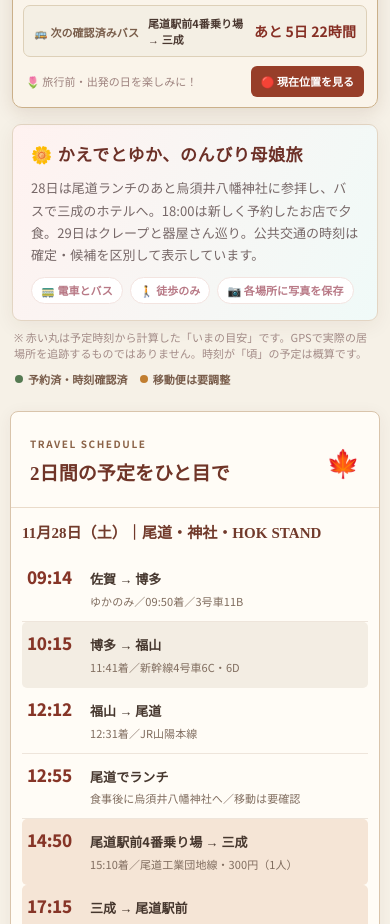
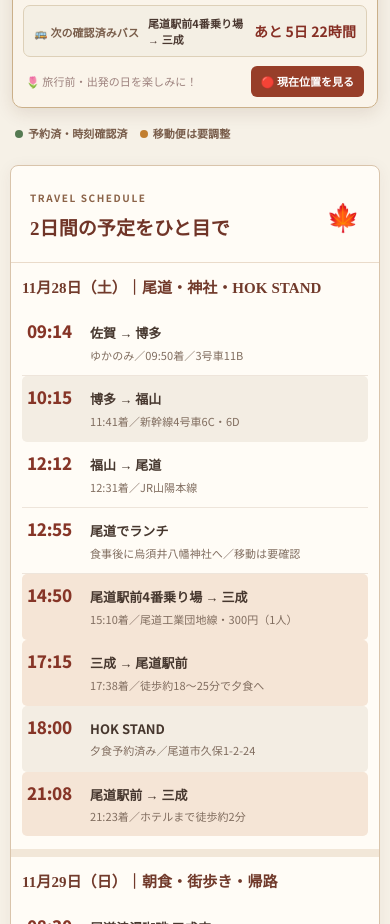
Before and after one commit to kokiaus0216-prog/onomichi-mother-daughter-trip, a plain HTML site: page index.html in a window 390 px wide. Shown: the part 963-1887 px from the top of the page. Drawn offline with Linux system fonts and the light colour scheme.

Commit message:
Remove redundant intro card and current-position disclaimer to simplify mobile itinerary

```diff
--- a/index.html
+++ b/index.html
@@ -183,12 +183,6 @@
           </div>
           <div class="live-footer"><span id="whereNow">旅程の時間に合わせて表示中</span><button id="jumpNow" type="button">🔴 現在位置を見る</button></div>
         </div>
-        <div class="plan-head card">
-          <div class="plan-head-title">🌼 かえでとゆか、のんびり母娘旅</div>
-          <p>28日は尾道ランチのあと烏須井八幡神社に参拝し、バスで三成のホテルへ。18:00は新しく予約したお店で夕食。29日はクレープと器屋さん巡り。公共交通の時刻は確定・候補を区別して表示しています。</p>
-          <div class="plan-badges"><span>🚃 電車とバス</span><span>🚶 徒歩のみ</span><span>📷 各場所に写真を保存</span></div>
-        </div>
-        <p class="live-disclaimer">※ 赤い丸は予定時刻から計算した「いまの目安」です。GPSで実際の居場所を追跡するものではありません。時刻が「頃」の予定は概算です。</p>
         <div class="transport-legend" aria-label="交通時刻の凡例"><span><i class="dot-checked"></i>予約済・時刻確認済</span><span><i class="dot-pending"></i>移動便は要調整</span></div>
 
         <section class="quick-trip" aria-label="旅程の時刻一覧">
```
